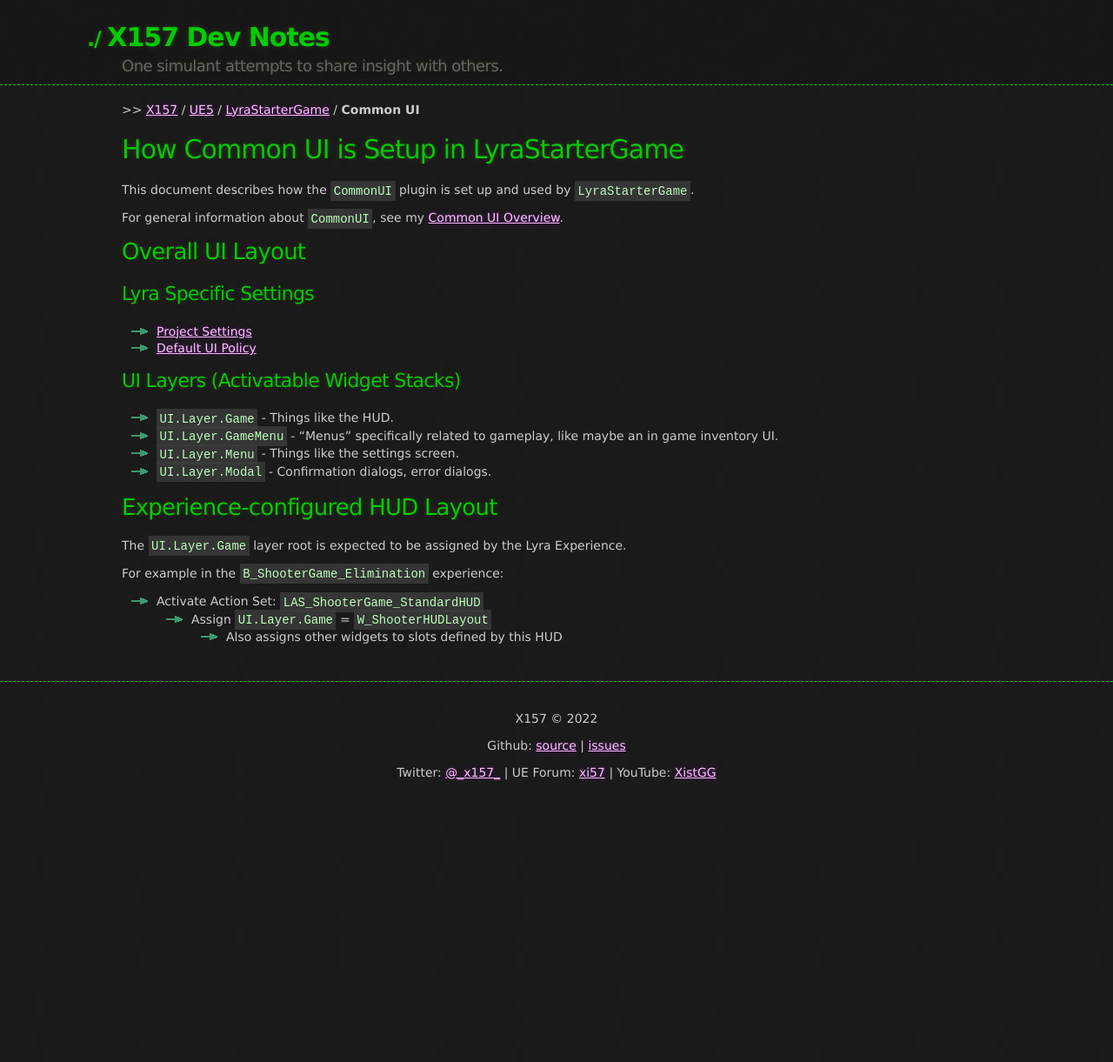
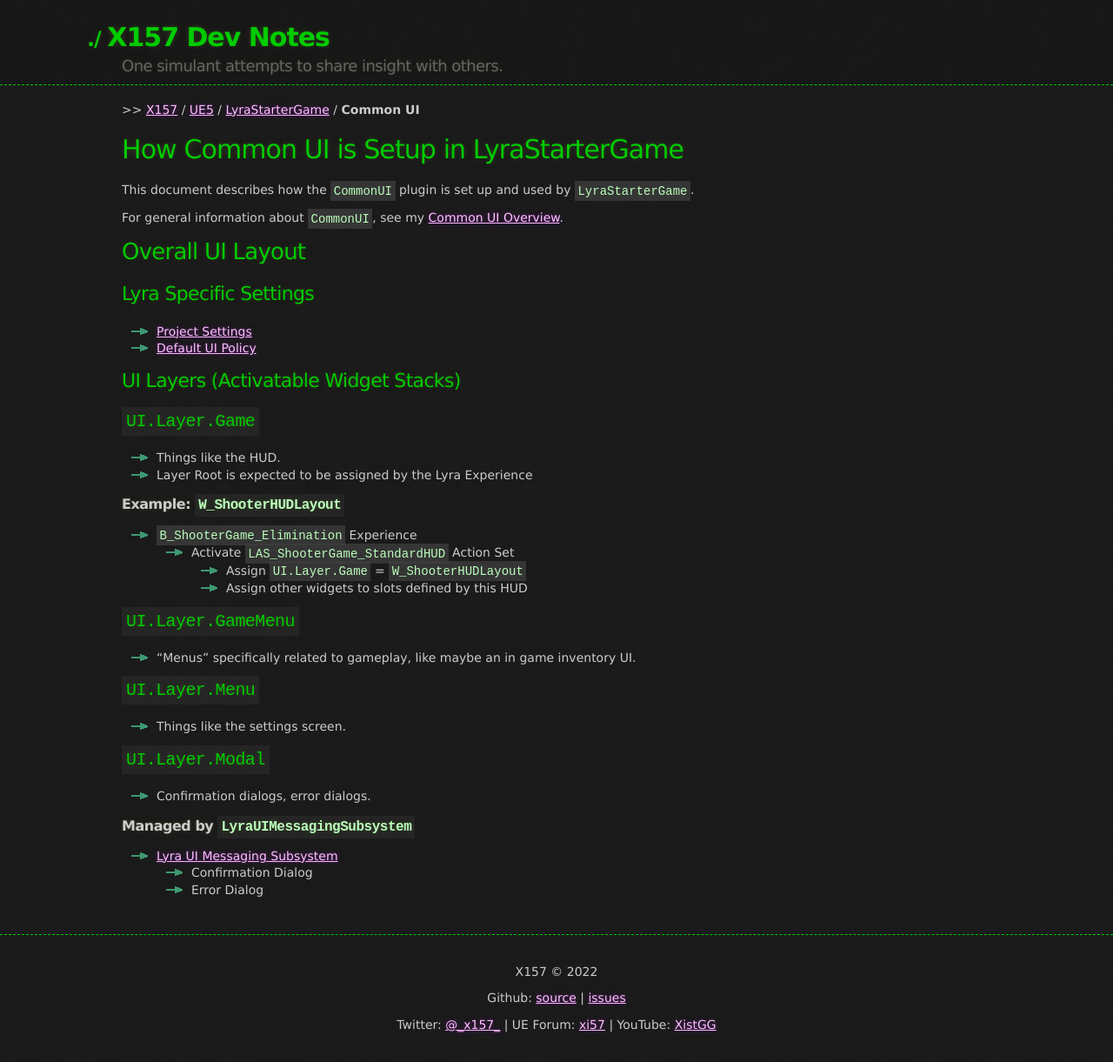
Before and after one commit to x157/x157.github.io, a Jekyll site: the page built from UE5/LyraStarterGame/CommonUI/index.md, in a window 1280 px wide. Shown: the whole page at 87% size. Built offline with Jekyll 4.4.1, drawn with Linux system fonts in a browser that asks for light colours; before the commit the page ends 930 px from its top, so only the background shows below that.

Commit message:
Modify and link Lyra UI Messaging Subsystem

```diff
--- a/UE5/LyraStarterGame/CommonUI/index.md
+++ b/UE5/LyraStarterGame/CommonUI/index.md
@@ -21,18 +21,26 @@
 
 ### UI Layers (Activatable Widget Stacks)
 
-- `UI.Layer.Game` - Things like the HUD.
-- `UI.Layer.GameMenu` - "Menus" specifically related to gameplay, like maybe an in game inventory UI.
-- `UI.Layer.Menu` - Things like the settings screen.
-- `UI.Layer.Modal` - Confirmation dialogs, error dialogs.
+#### `UI.Layer.Game`
+- Things like the HUD.
+- Layer Root is expected to be assigned by the Lyra Experience
 
+###### Example: `W_ShooterHUDLayout`
+- `B_ShooterGame_Elimination` Experience
+  - Activate `LAS_ShooterGame_StandardHUD` Action Set
+    - Assign `UI.Layer.Game` = `W_ShooterHUDLayout`
+    - Assign other widgets to slots defined by this HUD
 
-## Experience-configured HUD Layout
+#### `UI.Layer.GameMenu`
+- "Menus" specifically related to gameplay, like maybe an in game inventory UI.
 
-The `UI.Layer.Game` layer root is expected to be assigned by the Lyra Experience.
+#### `UI.Layer.Menu`
+- Things like the settings screen.
 
-For example in the `B_ShooterGame_Elimination` experience:
+#### `UI.Layer.Modal`
+- Confirmation dialogs, error dialogs.
 
-- Activate Action Set: `LAS_ShooterGame_StandardHUD`
-  - Assign `UI.Layer.Game` = `W_ShooterHUDLayout`
-    - Also assigns other widgets to slots defined by this HUD
+###### Managed by `LyraUIMessagingSubsystem`
+- [Lyra UI Messaging Subsystem](./LyraUIMessagingSubsystem)
+  - Confirmation Dialog
+  - Error Dialog
```
Also changed, not shown: UE5/LyraStarterGame/CommonUI/LyraUIMessagingSubsystem.md (+5 -4 lines).
